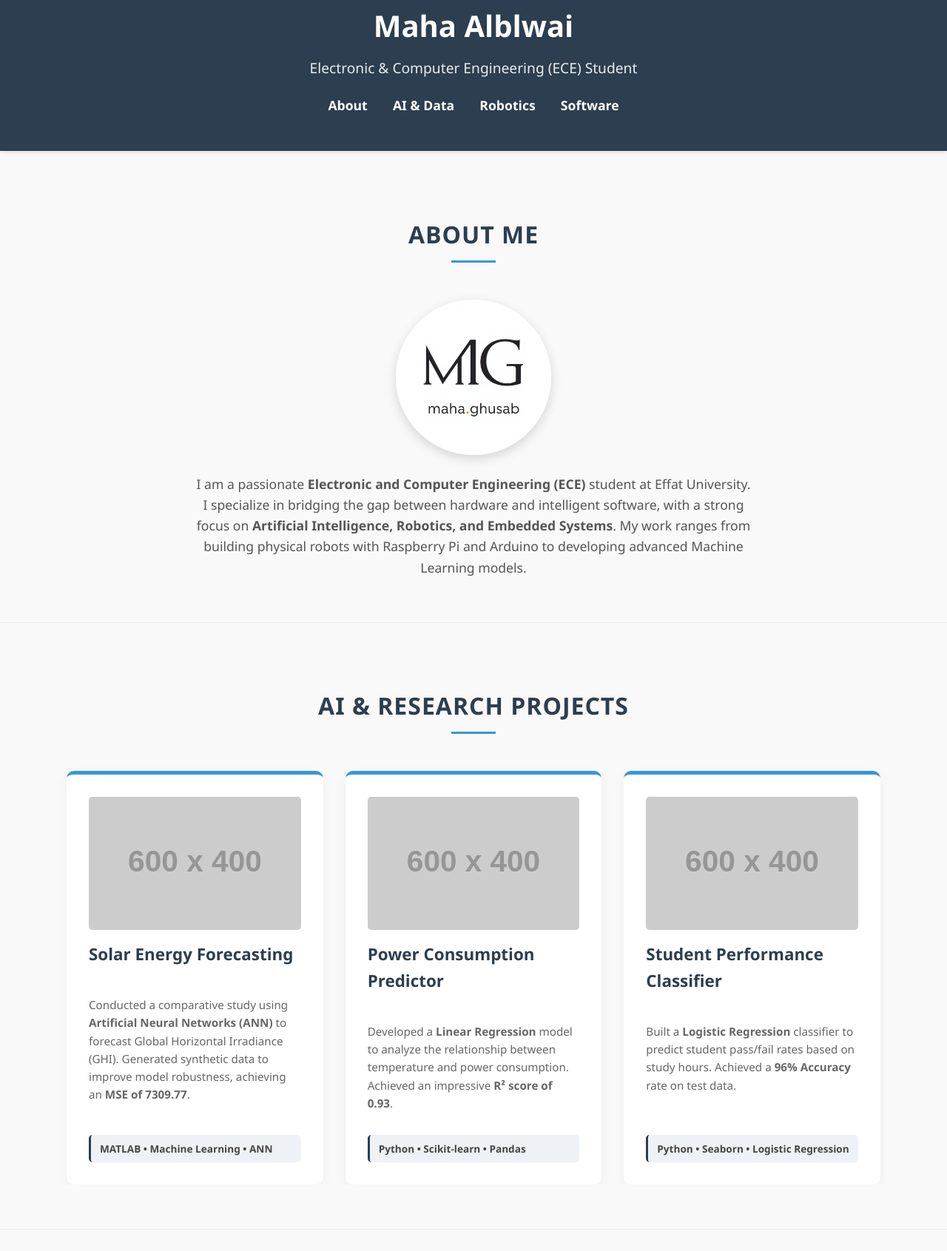
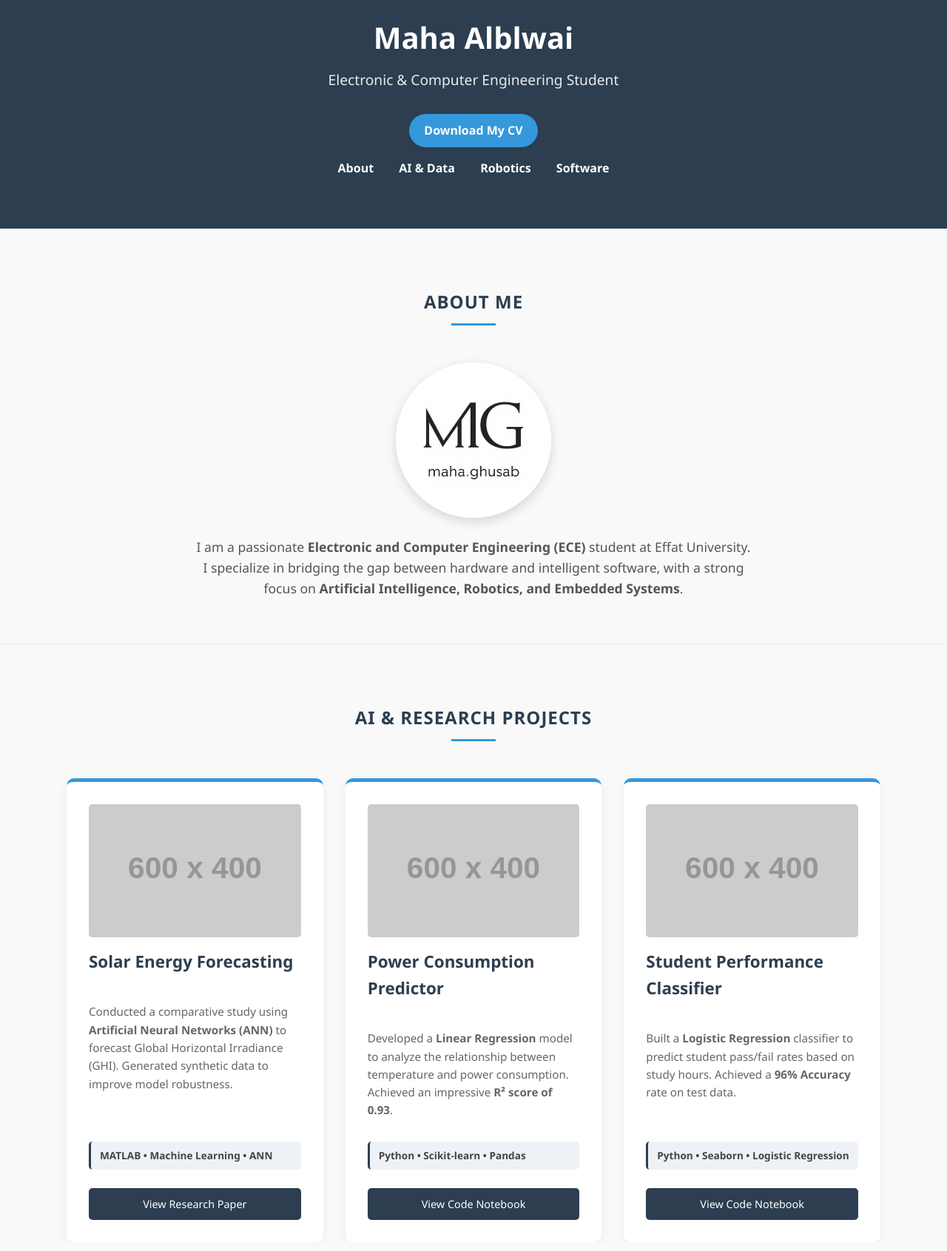
Before and after one commit to alblawimaha/maha-alblwai, a plain HTML site: page index.html in a window 1280 px wide. Shown: the part 29-1720 px from the top of the page at 74% size. Drawn offline with Linux system fonts and the light colour scheme; placeholder pictures from the web are drawn by us.

Commit message:
Add files via upload

```diff
--- a/index.html
+++ b/index.html
@@ -13,167 +13,79 @@
             line-height: 1.6;
             margin: 0;
         }
+        .container { padding: 0 20px; max-width: 1100px; margin: auto; overflow: hidden; }
 
-        .container {
-            padding: 0 20px;
-            max-width: 1100px;
-            margin: auto;
-            overflow: hidden;
-        }
+        /* Header */
+        header { background: #2c3e50; color: #fff; padding: 3rem 0; text-align: center; }
+        header h1 { margin: 0; font-size: 2.5rem; }
+        header p { margin: 10px 0 20px; font-size: 1.2rem; opacity: 0.9; font-weight: 300; }
 
-        /* Header Navigation */
-        header {
-            background: #2c3e50;
-            color: #fff;
-            padding: 2rem 0;
-            text-align: center;
-            box-shadow: 0 2px 5px rgba(0,0,0,0.1);
-        }
+        /* Navigation */
+        nav ul { padding: 0; list-style: none; margin-bottom: 20px; }
+        nav ul li { display: inline; margin: 0 15px; }
+        nav a { color: #fff; text-decoration: none; font-weight: bold; transition: color 0.3s; }
+        nav a:hover { color: #3498db; }
 
-        header h1 {
-            margin: 0;
-            font-size: 2.5rem;
-        }
-
-        header p {
-            margin: 10px 0 0;
-            font-size: 1.2rem;
-            opacity: 0.9;
-            font-weight: 300;
-        }
-
-        nav ul {
-            padding: 0;
-            list-style: none;
-            margin-top: 20px;
-        }
-
-        nav ul li {
-            display: inline;
-            margin: 0 15px;
-        }
-
-        nav a {
-            color: #fff;
+        /* CV Button Style */
+        .btn-cv {
+            display: inline-block;
+            background-color: #3498db;
+            color: white;
+            padding: 10px 20px;
+            border-radius: 25px;
             text-decoration: none;
             font-weight: bold;
-            font-size: 1.1rem;
-            transition: color 0.3s;
+            transition: background 0.3s;
+            margin-top: 10px;
         }
-
-        nav a:hover {
-            color: #3498db;
-        }
+        .btn-cv:hover { background-color: #2980b9; }
 
         /* Sections */
-        section {
-            padding: 60px 0;
-            border-bottom: 1px solid #eee;
-        }
-
-        h2 {
-            text-align: center;
-            margin-bottom: 50px;
-            color: #2c3e50;
-            text-transform: uppercase;
-            letter-spacing: 1px;
-            font-size: 2rem;
-            position: relative;
-        }
-
-        h2::after {
-            content: '';
-            display: block;
-            width: 60px;
-            height: 3px;
-            background: #3498db;
-            margin: 10px auto 0;
-        }
+        section { padding: 60px 0; border-bottom: 1px solid #eee; }
+        h2 { text-align: center; margin-bottom: 50px; color: #2c3e50; text-transform: uppercase; letter-spacing: 1px; position: relative; }
+        h2::after { content: ''; display: block; width: 60px; height: 3px; background: #3498db; margin: 10px auto 0; }
 
         /* About Me */
-        #about img {
-            display: block;
-            width: 200px;
-            height: 200px;
-            object-fit: cover;
-            border-radius: 50%;
-            margin: 0 auto 25px auto;
-            border: 5px solid #fff;
-            box-shadow: 0 5px 15px rgba(0,0,0,0.15);
-        }
-
-        #about p {
-            text-align: center;
-            max-width: 750px;
-            margin: auto;
-            font-size: 1.1rem;
-            color: #555;
-        }
+        #about img { display: block; width: 200px; height: 200px; object-fit: cover; border-radius: 50%; margin: 0 auto 25px auto; border: 5px solid #fff; box-shadow: 0 5px 15px rgba(0,0,0,0.15); }
+        #about p { text-align: center; max-width: 750px; margin: auto; font-size: 1.1rem; color: #555; }
 
         /* Portfolio Grid */
-        .portfolio-grid {
-            display: grid;
-            grid-template-columns: repeat(auto-fit, minmax(320px, 1fr));
-            gap: 30px;
-        }
+        .portfolio-grid { display: grid; grid-template-columns: repeat(auto-fit, minmax(320px, 1fr)); gap: 30px; }
 
         .portfolio-item {
             background: #fff;
             padding: 30px;
             border-radius: 10px;
             box-shadow: 0 5px 15px rgba(0,0,0,0.05);
-            transition: transform 0.3s ease, box-shadow 0.3s ease;
+            transition: transform 0.3s ease;
             border-top: 5px solid #3498db;
             display: flex;
             flex-direction: column;
         }
+        .portfolio-item:hover { transform: translateY(-5px); box-shadow: 0 10px 25px rgba(0,0,0,0.1); }
 
-        .portfolio-item:hover {
-            transform: translateY(-5px);
-            box-shadow: 0 10px 25px rgba(0,0,0,0.1);
-        }
+        .portfolio-item h3 { margin-top: 0; color: #2c3e50; font-size: 1.4rem; }
+        .portfolio-item img { width: 100%; height: 180px; object-fit: cover; border-radius: 5px; margin-bottom: 15px; background-color: #f0f0f0; }
+        .portfolio-item p { flex-grow: 1; color: #666; font-size: 0.95rem; }
 
-        .portfolio-item h3 {
-            margin-top: 0;
-            color: #2c3e50;
-            font-size: 1.4rem;
-        }
+        .tech-stack { margin: 15px 0; font-size: 0.85rem; color: #444; background: #eef2f7; padding: 8px 12px; border-radius: 5px; font-weight: 600; border-left: 3px solid #2c3e50; }
 
-        .portfolio-item img {
-            width: 100%;
-            height: 180px;
-            object-fit: cover;
-            border-radius: 5px;
-            margin-bottom: 15px;
-            background-color: #f0f0f0;
-        }
-
-        .portfolio-item p {
-            flex-grow: 1;
-            color: #666;
-            font-size: 0.95rem;
-        }
-
-        .tech-stack {
-            margin-top: 15px;
-            font-size: 0.85rem;
-            color: #444;
-            background: #eef2f7;
-            padding: 8px 12px;
-            border-radius: 5px;
-            font-weight: 600;
-            border-left: 3px solid #2c3e50;
-        }
-
-        footer {
+        /* Project Links */
+        .project-link {
+            display: block;
+            text-align: center;
             background: #2c3e50;
             color: #fff;
-            text-align: center;
-            padding: 30px 0;
-            margin-top: 0;
+            padding: 10px;
+            border-radius: 5px;
+            text-decoration: none;
+            margin-top: 10px;
             font-size: 0.9rem;
+            transition: background 0.3s;
         }
-        /* --- CSS STYLES END --- */
+        .project-link:hover { background: #34495e; }
+
+        footer { background: #2c3e50; color: #fff; text-align: center; padding: 30px 0; font-size: 0.9rem; }
     </style>
 </head>
 <body>
@@ -181,7 +93,10 @@
     <header>
         <div class="container">
             <h1>Maha Alblwai</h1>
-            <p>Electronic & Computer Engineering (ECE) Student</p>
+            <p>Electronic & Computer Engineering Student</p>
+
+            <a href="cv.pdf" class="btn-cv" target="_blank">Download My CV</a>
+
             <nav>
                 <ul>
                     <li><a href="#about">About</a></li>
@@ -201,7 +116,6 @@
                 I am a passionate <strong>Electronic and Computer Engineering (ECE)</strong> student at Effat University.
                 I specialize in bridging the gap between hardware and intelligent software, with a strong focus on
                 <strong>Artificial Intelligence, Robotics, and Embedded Systems</strong>.
-                My work ranges from building physical robots with Raspberry Pi and Arduino to developing advanced Machine Learning models.
             </p>
         </div>
     </section>
@@ -214,31 +128,25 @@
                 <div class="portfolio-item">
                     <img src="https://placehold.co/600x400/eef2f7/2c3e50?text=Solar+Forecasting" alt="Solar Project">
                     <h3>Solar Energy Forecasting</h3>
-                    <p>
-                        Conducted a comparative study using <strong>Artificial Neural Networks (ANN)</strong> to forecast Global Horizontal Irradiance (GHI).
-                        Generated synthetic data to improve model robustness, achieving an <strong>MSE of 7309.77</strong>.
-                    </p>
+                    <p>Conducted a comparative study using <strong>Artificial Neural Networks (ANN)</strong> to forecast Global Horizontal Irradiance (GHI). Generated synthetic data to improve model robustness.</p>
                     <div class="tech-stack">MATLAB • Machine Learning • ANN</div>
+                    <a href="Research IEEE Solar ML.docx" class="project-link" target="_blank">View Research Paper</a>
                 </div>
 
                 <div class="portfolio-item">
                     <img src="https://placehold.co/600x400/eef2f7/2c3e50?text=Power+Prediction" alt="Power Project">
                     <h3>Power Consumption Predictor</h3>
-                    <p>
-                        Developed a <strong>Linear Regression</strong> model to analyze the relationship between temperature and power consumption.
-                        Achieved an impressive <strong>R² score of 0.93</strong>.
-                    </p>
+                    <p>Developed a <strong>Linear Regression</strong> model to analyze the relationship between temperature and power consumption. Achieved an impressive <strong>R² score of 0.93</strong>.</p>
                     <div class="tech-stack">Python • Scikit-learn • Pandas</div>
+                    <a href="Lab6_AI.maha.ipynb" class="project-link" target="_blank">View Code Notebook</a>
                 </div>
 
                 <div class="portfolio-item">
                     <img src="https://placehold.co/600x400/eef2f7/2c3e50?text=Student+Classifier" alt="Student Project">
                     <h3>Student Performance Classifier</h3>
-                    <p>
-                        Built a <strong>Logistic Regression</strong> classifier to predict student pass/fail rates based on study hours.
-                        Achieved a <strong>96% Accuracy</strong> rate on test data.
-                    </p>
+                    <p>Built a <strong>Logistic Regression</strong> classifier to predict student pass/fail rates based on study hours. Achieved a <strong>96% Accuracy</strong> rate on test data.</p>
                     <div class="tech-stack">Python • Seaborn • Logistic Regression</div>
+                    <a href="Lab6_AI.maha.ipynb" class="project-link" target="_blank">View Code Notebook</a>
                 </div>
 
             </div>
@@ -253,41 +161,33 @@
                 <div class="portfolio-item">
                     <img src="https://placehold.co/600x400/eef2f7/2c3e50?text=Robot+Car" alt="Robot Car">
                     <h3>Face ID Robot Car</h3>
-                    <p>
-                        Built a 4WD smart car powered by <strong>Raspberry Pi</strong>. Integrated a 5MP camera and
-                        <strong>OpenCV</strong> to detect faces and control motors in real-time based on visual input.
-                    </p>
-                    <div class="tech-stack">Raspberry Pi 4B • Python • OpenCV • L298N</div>
+                    <p>Built a 4WD smart car powered by <strong>Raspberry Pi</strong>. Integrated a 5MP camera and <strong>OpenCV</strong> to detect faces and control motors in real-time.</p>
+                    <div class="tech-stack">Raspberry Pi 4B • Python • OpenCV</div>
+                    <a href="(Robot Car Project_ Face Identification)  (1).pdf" class="project-link" target="_blank">View Project Report</a>
                 </div>
 
                 <div class="portfolio-item">
                     <img src="https://placehold.co/600x400/eef2f7/2c3e50?text=Smart+Dustbin" alt="Smart Dustbin">
                     <h3>Touchless Smart Dustbin</h3>
-                    <p>
-                        Designed a hygienic waste solution using an <strong>Arduino Uno</strong>.
-                        The system detects approaching objects (within 25cm) and automatically opens the lid using a servo motor.
-                    </p>
+                    <p>Designed a hygienic waste solution using an <strong>Arduino Uno</strong>. The system detects approaching objects (within 25cm) and automatically opens the lid using a servo motor.</p>
                     <div class="tech-stack">Arduino • Ultrasonic Sensor • Servo</div>
+                    <a href="Electronics 1 project report  2 (1).pdf" class="project-link" target="_blank">View Project Report</a>
                 </div>
 
                 <div class="portfolio-item">
                     <img src="https://placehold.co/600x400/eef2f7/2c3e50?text=Clap+Switch" alt="Clap Switch">
                     <h3>Arduino Clap Switch</h3>
-                    <p>
-                        Created a home automation device that toggles appliances on/off by detecting clap sounds.
-                        Utilized a sound sensor and relay module for high-voltage control.
-                    </p>
+                    <p>Created a home automation device that toggles appliances on/off by detecting clap sounds. Utilized a sound sensor and relay module for high-voltage control.</p>
                     <div class="tech-stack">Arduino • Sound Sensor • Relay Module</div>
+                    <a href="Clap switch report .pdf" class="project-link" target="_blank">View Project Report</a>
                 </div>
 
                  <div class="portfolio-item">
                     <img src="https://placehold.co/600x400/eef2f7/2c3e50?text=RTC+System" alt="RTC Clock">
                     <h3>Real-Time Clock System</h3>
-                    <p>
-                         Constructed a precise timekeeping system using the <strong>DS3231 RTC module</strong>.
-                         Displays accurate time, date, and temperature on an I2C LCD screen.
-                    </p>
+                    <p>Constructed a precise timekeeping system using the <strong>DS3231 RTC module</strong>. Displays accurate time, date, and temperature on an I2C LCD screen.</p>
                     <div class="tech-stack">Arduino • RTC Module • I2C LCD</div>
+                    <a href="alarm_clock_2[1].docx" class="project-link" target="_blank">View Project Report</a>
                 </div>
 
             </div>
@@ -302,20 +202,17 @@
                 <div class="portfolio-item">
                     <img src="https://placehold.co/600x400/eef2f7/2c3e50?text=Python+Lib" alt="Python Library">
                     <h3>String Manipulation Library</h3>
-                    <p>
-                        Developed a custom Python library from scratch. Implemented core functions like
-                        <code>is_alpha</code>, <code>to_upper</code>, and <code>find_chr</code> without relying on built-in string methods.
-                    </p>
+                    <p>Developed a custom Python library from scratch. Implemented core functions like <code>is_alpha</code> and <code>find_chr</code> without relying on built-in string methods.</p>
                     <div class="tech-stack">Python • Algorithm Design</div>
+                    <a href="gcs report copy final project.docx" class="project-link" target="_blank">View Project Report</a>
                 </div>
 
                 <div class="portfolio-item">
                     <img src="https://placehold.co/600x400/eef2f7/2c3e50?text=Voltage+Estimator" alt="Voltage Estimator">
                     <h3>Circuit Voltage Estimator</h3>
-                    <p>
-                        Implemented <strong>Multiple Linear Regression</strong> to predict output voltage ($V_{out}$) based on input voltage and variable resistances ($R_1, R_2$).
-                    </p>
+                    <p>Implemented <strong>Multiple Linear Regression</strong> to predict output voltage ($V_{out}$) based on input voltage and variable resistances.</p>
                     <div class="tech-stack">Python • Numpy • Scikit-learn</div>
+                    <a href="Lab6_AI.maha.ipynb" class="project-link" target="_blank">View Code Notebook</a>
                 </div>
 
             </div>
@@ -327,4 +224,4 @@
     </footer>
 
 </body>
-</html
+</html>
```
Also changed, not shown: 8 other files.
